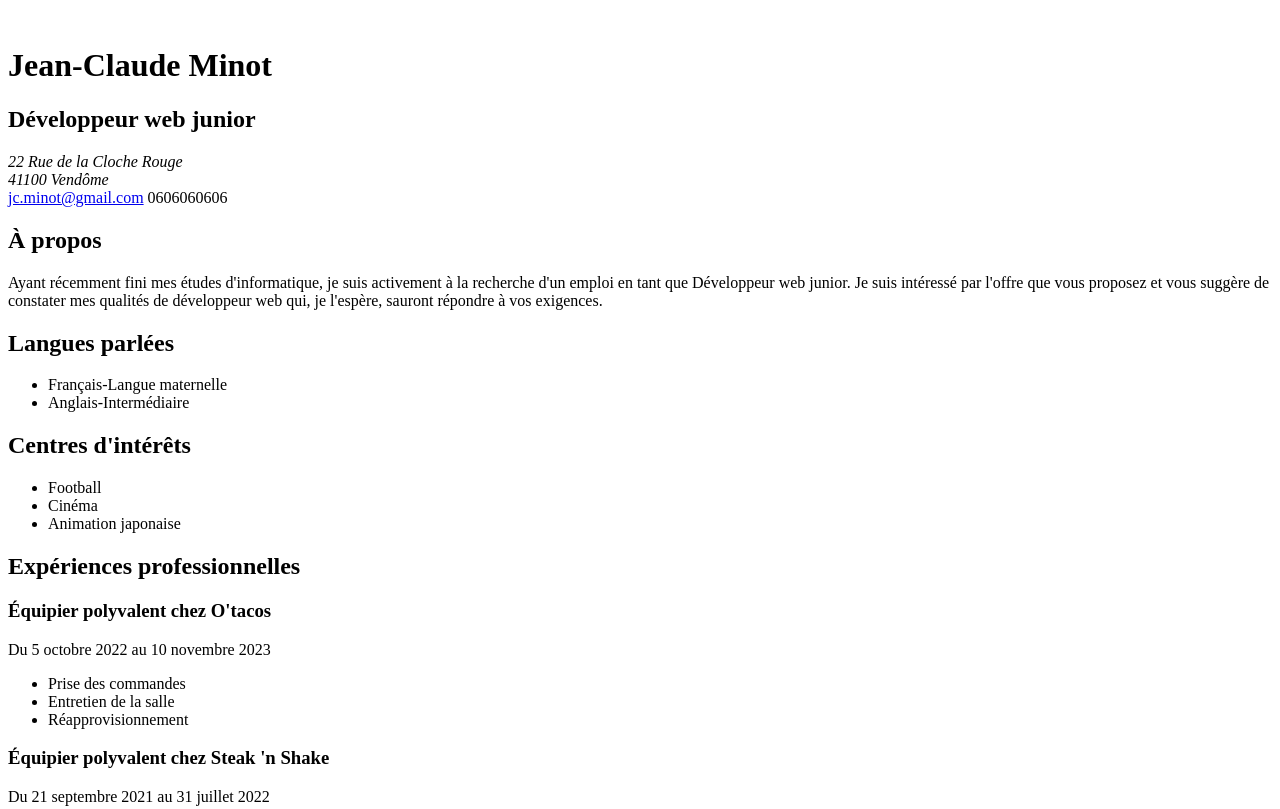
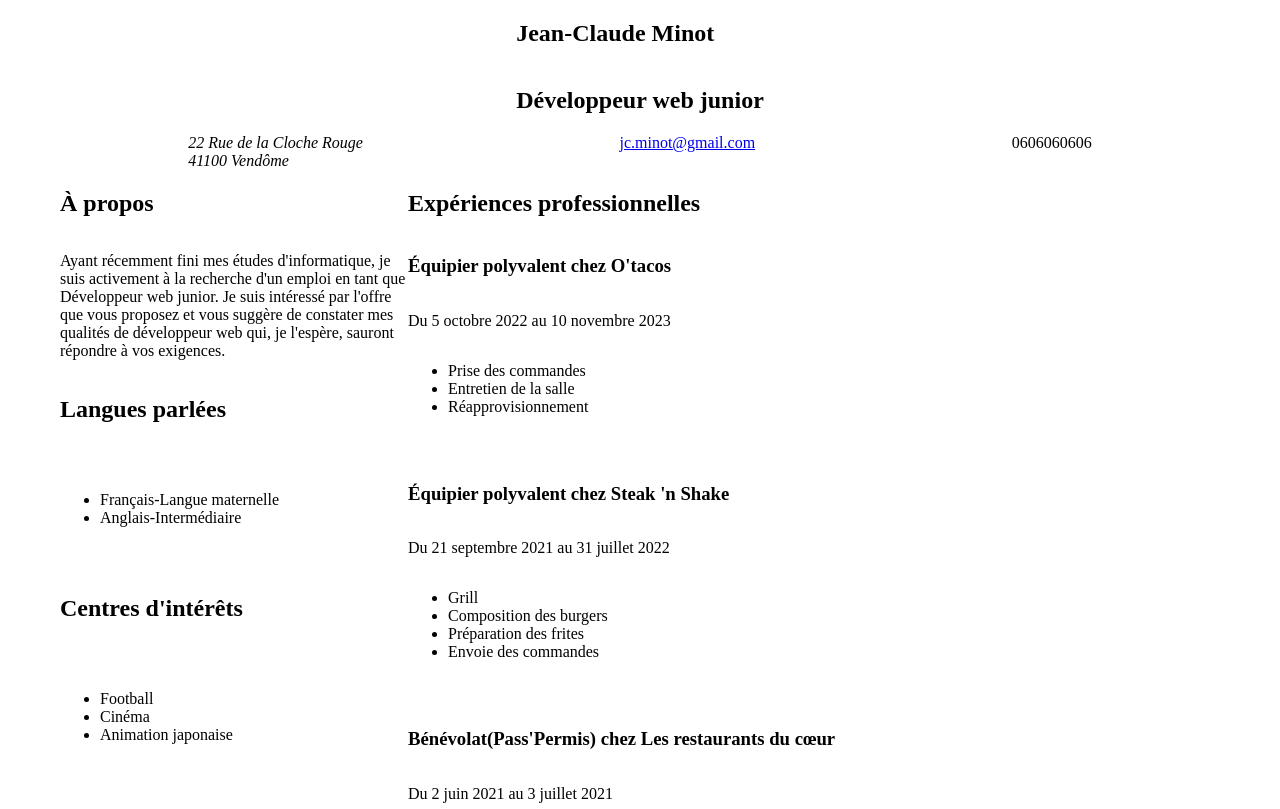
Before and after one commit to JCthedevelop3r/Devoir_CV, a plain HTML site: page index.html in a window 1280 px wide. Shown: the top 809 px of the page. Drawn offline with Linux system fonts and the light colour scheme.

Commit message:
Add Flexbox structure

```diff
--- /dev/null
+++ b/assets/css/style.css
@@ -0,0 +1,40 @@
+body{
+    display: block;
+    width: 1160px;
+    margin: auto;
+}
+
+#section-header-1{
+    display: flex;
+    flex-direction: column;
+    flex-wrap: wrap;
+    align-content: center;
+}
+
+#section-header-2{
+    display: flex;
+    flex-direction: row;
+    justify-content: space-around;
+}
+
+#article-1{
+    display: flex;
+    flex-direction: column;
+    flex-basis: 30%;
+}
+
+#article-2{
+    display: flex;
+    flex-direction: column;
+    flex-basis: 70%;
+}
+
+main{
+    display: flex;
+    flex-direction: row;
+}
+
+footer{
+    display: flex;
+    justify-content: center;
+}
--- a/index.html
+++ b/index.html
@@ -3,15 +3,18 @@
 <head>
     <meta charset="UTF-8">
     <meta name="viewport" content="width=device-width, initial-scale=1.0">
+    <link rel="stylesheet" href="assets/css/style.css">
     <title>Mon CV</title>
 </head>
 <body>
 
     <header>
-        <img src="#" alt="">
-        <h1>Jean-Claude Minot</h1>
-        <h2>Développeur web junior</h2>
-        <section>
+        <section id="section-header-1">
+            <img src="#" alt="">
+            <h1>Jean-Claude Minot</h1>
+            <h2>Développeur web junior</h2>
+        </section>
+        <section id="section-header-2">
             <address>22 Rue de la Cloche Rouge<br>41100 Vendôme</address>
             <span><a href="mailto:jc.minot@gmail.com">jc.minot@gmail.com</a></span>
             <span><a href="tel:0606060606"></a>0606060606</span>
@@ -20,7 +23,7 @@
     </header>
 
     <main>
-        <article>
+        <article id="article-1">
             <h2>À propos</h2>
             <p>Ayant récemment fini mes études d'informatique, je suis activement à la recherche d'un emploi en tant que Développeur web junior.
                 Je suis intéressé par l'offre que vous proposez et vous suggère de constater mes qualités de développeur web qui, je l'espère, sauront répondre à vos exigences.
@@ -41,7 +44,7 @@
                </ul>
             </p>
         </article>
-        <article>
+        <article id="article-2">
             <h2>Expériences professionnelles</h2>
                 <h3>Équipier polyvalent chez O'tacos</h3>
                 <p>
```
